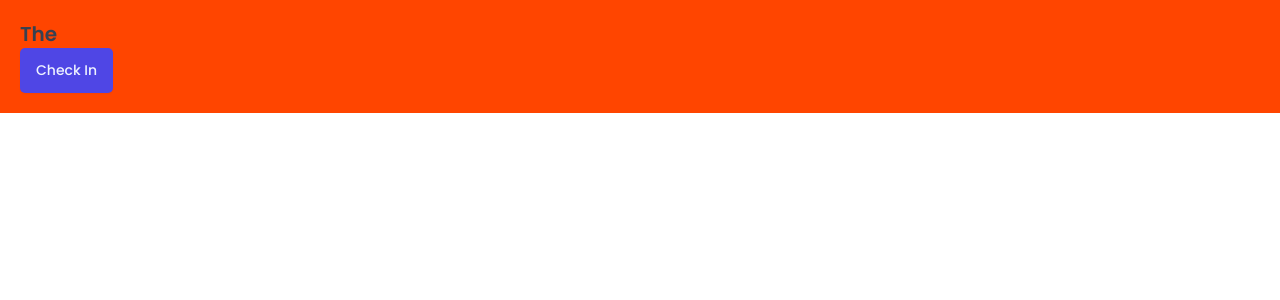
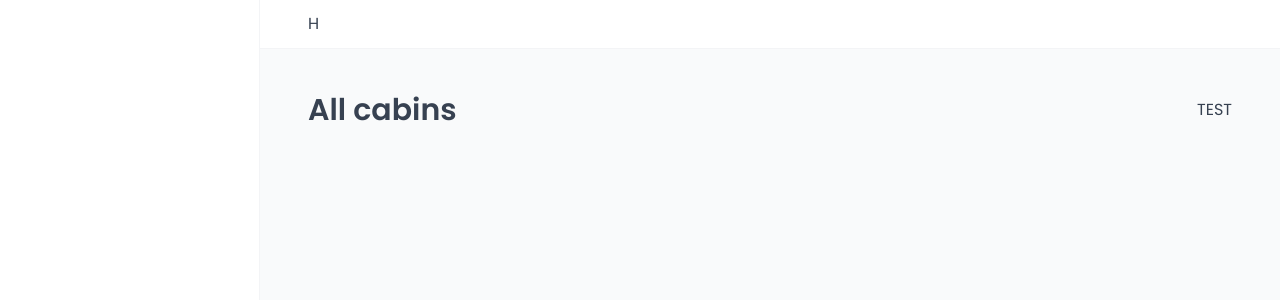
Before and after one commit to KNXCSdev/the-wild-oasis, a React (Vite) app: page /cabins in a window 1280 px wide. Shown: the top 300 px of the page. Built offline with nearby package versions, Linux system fonts and the light colour scheme; a web font is replaced by a local one.

Commit message:
App Layout

```diff
--- a/package.json
+++ b/package.json
@@ -12,6 +12,8 @@
   "dependencies": {
     "react": "^18.3.1",
     "react-dom": "^18.3.1",
+    "react-router": "^7.1.1",
+    "react-router-dom": "^7.1.1",
     "styled-components": "^6.1.14"
   },
   "devDependencies": {
--- a/src/App.jsx
+++ b/src/App.jsx
@@ -1,23 +1,34 @@
-import styled from "styled-components";
+import { BrowserRouter, Navigate, Route, Routes } from "react-router";
+import Dashboard from "./pages/Dashboard";
+import Account from "./pages/Account";
+import Bookings from "./pages/Bookings";
+import Cabins from "./pages/Cabins";
+import Login from "./pages/Login";
+import Users from "./pages/Users";
+import Settings from "./pages/Settings";
+import PageNotFound from "./pages/PageNotFound";
 import GlobalStyles from "./styles/GlobalStyles";
-import Button from "./ui/Button";
-import Heading from "./ui/Heading";
-
-const StyledApp = styled.main`
-  background-color: orangered;
-  padding: 20px;
-`;
+import AppLayout from "./ui/AppLayout";
 
 function App() {
   return (
     <>
       <GlobalStyles />
-      <StyledApp>
-        <div>
-          <Heading as="h2">The</Heading>
-          <Button>Check In</Button>
-        </div>
-      </StyledApp>
+      <BrowserRouter>
+        <Routes>
+          <Route element={<AppLayout />}>
+            <Route index path="dashboard" element={<Navigate replace to="dashboard" />} />
+            <Route path="dashboard" element={<Dashboard />} />
+            <Route path="bookings" element={<Bookings />} />
+            <Route path="cabins" element={<Cabins />} />
+            <Route path="users" element={<Users />} />
+            <Route path="settings" element={<Settings />} />
+            <Route path="account" element={<Account />} />
+          </Route>
+          <Route path="login" element={<Login />} />
+          <Route path="*" element={<PageNotFound />} />
+        </Routes>
+      </BrowserRouter>
     </>
   );
 }
--- /dev/null
+++ b/src/ui/AppLayout.jsx
@@ -0,0 +1,30 @@
+import { Outlet } from "react-router";
+import Sidebar from "./Sidebar";
+import Header from "./Header";
+import styled from "styled-components";
+
+const Main = styled.main`
+  background-color: var(--color-grey-50);
+  padding: 4rem 4.8rem 6.4rem;
+`;
+
+const StyledAppLayout = styled.div`
+  display: grid;
+  height: 100vh;
+  grid-template-columns: 26rem 1fr;
+  grid-template-rows: auto 1fr;
+`;
+
+function AppLayout() {
+  return (
+    <StyledAppLayout>
+      <Sidebar />
+      <Header />
+      <Main>
+        <Outlet />
+      </Main>
+    </StyledAppLayout>
+  );
+}
+
+export default AppLayout;
--- a/src/ui/Button.jsx
+++ b/src/ui/Button.jsx
@@ -50,21 +50,16 @@
 
 const Button = styled.button`
   border: none;
-  font-size: 1.4rem;
-  font-weight: 500;
-  border: none;
-  border-radius: 8px;
-  background-color: purple;
-  padding: 1.2rem 1.6rem;
   border-radius: var(--border-radius-sm);
-  background-color: var(--color-brand-600);
-  color: var(--color-brand-50);
   box-shadow: var(--shadow-sm);
-  cursor: pointer;
 
-  &:hover {
-    background-color: var(--color-brand-700);
-  }
+  ${(props) => sizes[props.size]}
+  ${(props) => variations[props.variation]}
 `;
 
+Button.defaultProps = {
+  variation: "primary",
+  size: "medium",
+};
+
 export default Button;
--- /dev/null
+++ b/src/ui/Header.jsx
@@ -0,0 +1,13 @@
+import styled from "styled-components";
+
+const StyledHeader = styled.header`
+  background-color: var(--color-grey-0);
+  padding: 1.2rem 4.8rem;
+  border-bottom: 1px solid var(--color-grey-100);
+`;
+
+function Header() {
+  return <StyledHeader>H</StyledHeader>;
+}
+
+export default Header;
--- /dev/null
+++ b/src/ui/Row.jsx
@@ -0,0 +1,25 @@
+import styled, { css } from "styled-components";
+
+const Row = styled.div`
+  display: flex;
+
+  ${(props) =>
+    props.type === "horizontal" &&
+    css`
+      justify-content: space-between;
+      align-items: center;
+    `}
+
+  ${(props) =>
+    props.type === "vertical" &&
+    css`
+      flex-direction: column;
+      gap: 1.6rem;
+    `}
+`;
+
+Row.defaultProps = {
+  type: "vertical",
+};
+
+export default Row;
--- /dev/null
+++ b/src/ui/Sidebar.jsx
@@ -0,0 +1,14 @@
+import styled from "styled-components";
+
+const StyledSidebar = styled.aside`
+  background-color: var(--color-grey-0);
+  padding: 3.2rem 2.4rem;
+  border-right: 1px solid var(--color-grey-100);
+  grid-row: 1/-1;
+`;
+
+function Sidebar() {
+  return <StyledSidebar></StyledSidebar>;
+}
+
+export default Sidebar;
```
Also changed, not shown: 1 other file (tests, documents, lock files or other folders).
